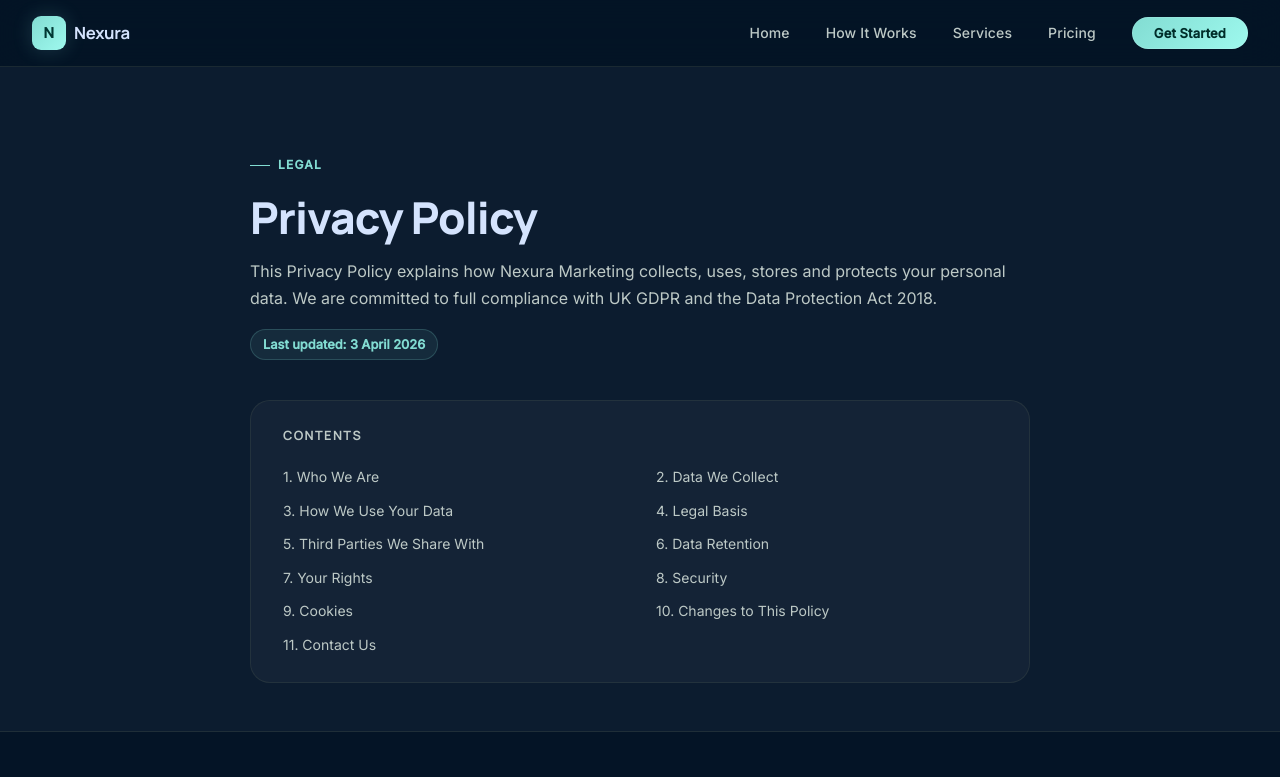
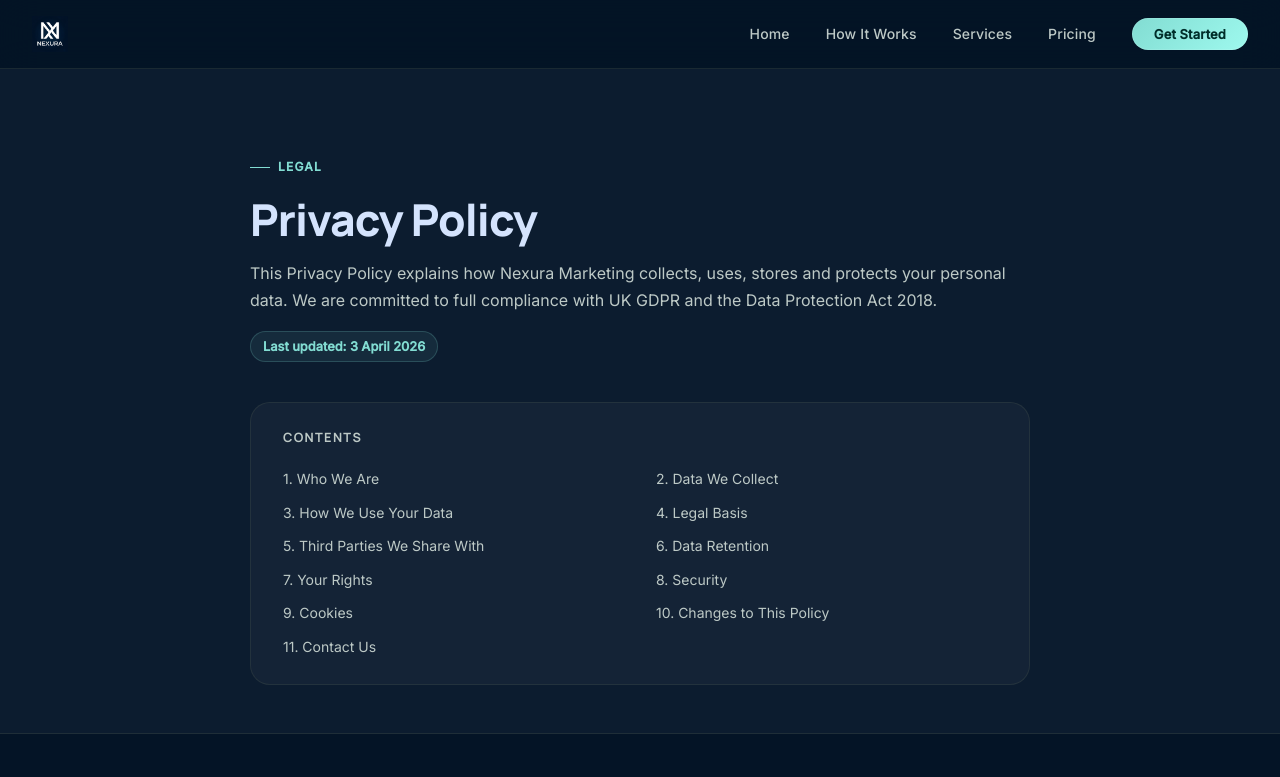
Before and after one commit to nexuramarketinguk/nexura-website, a website: page privacy.html in a window 1280 px wide. Shown: the top 777 px of the page. Drawn offline with Linux system fonts and the light colour scheme.

Commit message:
Add logo

```diff
--- a/privacy.html
+++ b/privacy.html
@@ -208,8 +208,7 @@
 
 <nav id="navbar">
   <a href="index.html" class="nav-logo">
-    <div class="nav-logo-mark">N</div>
-    <span class="nav-logo-text">Nexura</span>
+    <img src="images/logo.png" alt="Nexura Marketing" />
   </a>
   <ul class="nav-links" id="nav-links">
     <li><a href="index.html">Home</a></li>
@@ -461,9 +460,8 @@
   <div class="footer-inner">
     <div class="footer-top">
       <div class="footer-brand">
-        <a href="index.html" class="nav-logo" style="margin-bottom:0.75rem;display:inline-flex;">
-          <div class="nav-logo-mark">N</div>
-          <span class="nav-logo-text">Nexura Marketing</span>
+        <a href="index.html" class="nav-logo" style="margin-bottom:0.75rem;">
+          <img src="images/logo.png" alt="Nexura Marketing" style="height:40px;" />
         </a>
         <p>AI-powered marketing for London's hospitality businesses. Your entire marketing team, delivered through WhatsApp.</p>
       </div>
--- a/styles.css
+++ b/styles.css
@@ -78,21 +78,16 @@ nav.scrolled {
   border-bottom-color: rgba(125,216,205,0.12);
 }
 .nav-logo {
-  display: flex; align-items: center; gap: 0.625rem; text-decoration: none;
+  display: flex; align-items: center; text-decoration: none;
 }
-.nav-logo-mark {
-  width: 34px; height: 34px;
-  background: linear-gradient(135deg, var(--teal), var(--teal-light));
-  border-radius: 9px;
-  display: flex; align-items: center; justify-content: center;
-  font-family: 'Manrope', sans-serif; font-weight: 800; font-size: 0.9rem;
-  color: #002e2a; flex-shrink: 0;
-  box-shadow: 0 0 20px rgba(125,216,205,0.2);
+.nav-logo img {
+  height: 36px; width: auto; display: block;
+  transition: opacity 0.2s;
 }
-.nav-logo-text {
-  font-family: 'Manrope', sans-serif; font-weight: 700;
-  font-size: 1.05rem; color: var(--text); letter-spacing: -0.025em;
-}
+.nav-logo:hover img { opacity: 0.85; }
+/* Keep these for any pages that still use the old markup */
+.nav-logo-mark { display: none; }
+.nav-logo-text { display: none; }
 .nav-links { display: flex; align-items: center; gap: 2.25rem; list-style: none; }
 .nav-links a {
   color: var(--text-muted); text-decoration: none;
```
Also changed, not shown: index.html (+5 -7 lines), pricing.html (+3 -5 lines), services.html (+3 -5 lines), images/logo.png (added).
